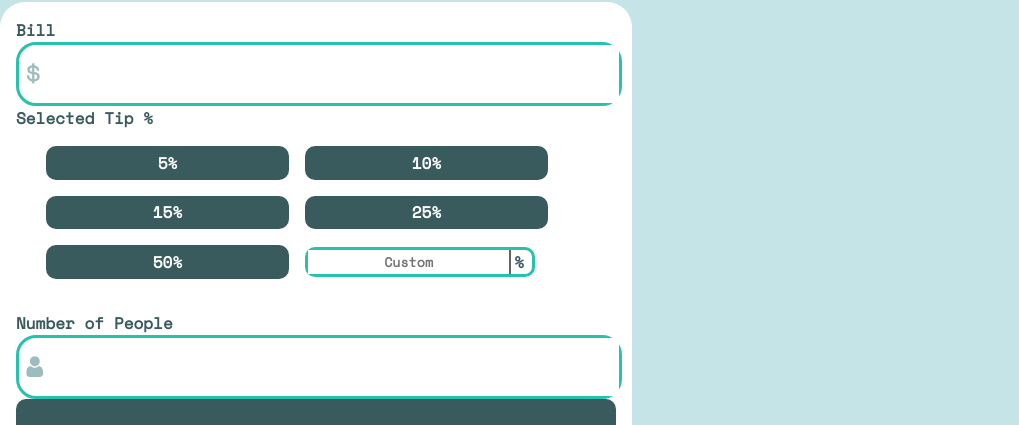
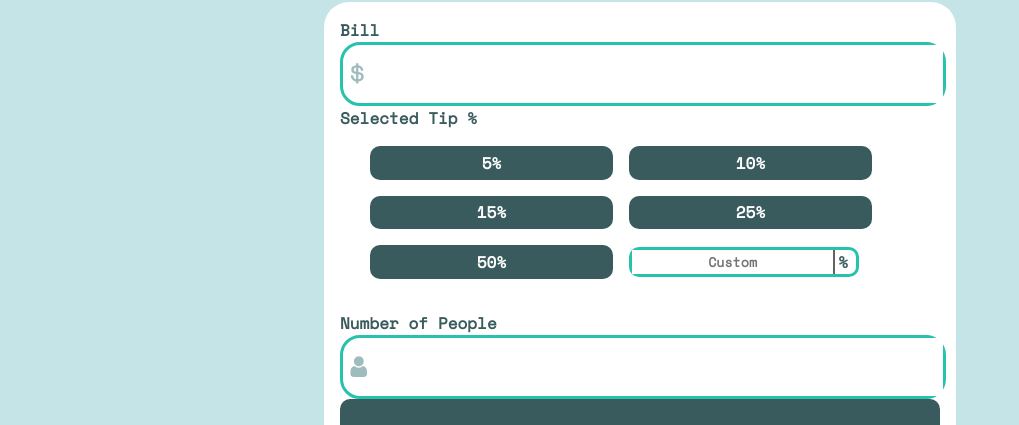
Before and after one commit to ahmedkamal6/Bill_Tips_Splitter, a plain HTML site: page index.html in a window 1280 px wide. Shown: the part 110-535 px from the top of the page, without its empty margins (0-1019 px from the left). Drawn offline with nearby package versions, Linux system fonts and the light colour scheme.

Commit message:
Update style.css

```diff
--- a/style.css
+++ b/style.css
@@ -1,3 +1,4 @@
+
 *{
     margin: 0;
     padding: 0;
@@ -35,7 +36,8 @@ main{
     padding: 1rem;
     display: flex;
     flex-direction: column;
-    max-width:600px
+    max-width:600px;
+    margin: auto;
 }
 
 label{
```
